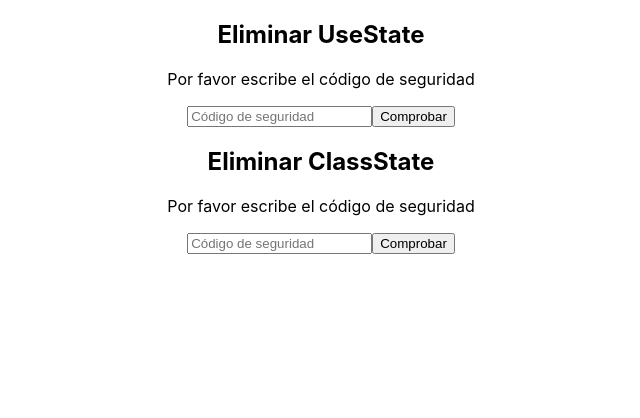
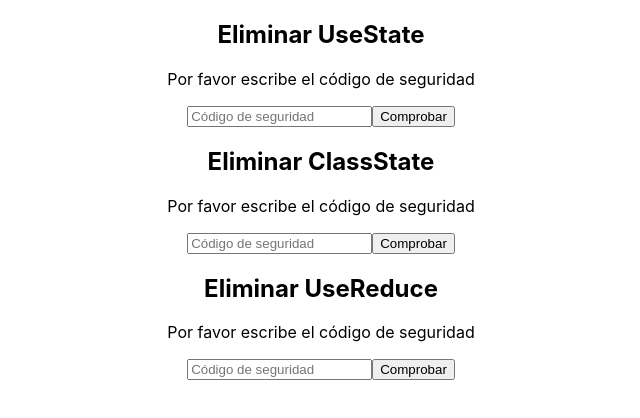
Before and after one commit to DavidEspinoG/learning_react_state, a React (Create React App) app: page / in a window 1280 px wide. Shown: the top 418 px of the page, without its empty margins (319-959 px from the left). Built offline with nearby package versions, Linux system fonts and the light colour scheme.

Commit message:
course finished

```diff
--- a/src/App.js
+++ b/src/App.js
@@ -1,5 +1,6 @@
 import { UseState } from './UseState.js'
 import { ClassState } from './ClassState.js'
+import { UseReducer } from './UseReducer.js';
 import './App.css';
 
 function App() {
@@ -7,6 +8,7 @@ function App() {
     <div className="App">
       <UseState name="UseState"/>
       <ClassState name="ClassState"/>
+      <UseReducer name="UseReduce"/>
     </div>
   );
 }
--- /dev/null
+++ b/src/UseReducer.js
@@ -0,0 +1,102 @@
+import React from 'react'
+import { reducer } from './reducer';
+const SECURITY_CODE = 'paradigma'
+
+const initialState = {
+    value: '',
+    error: false,
+    loading: false,
+    deleted: false,
+    confirmed: false
+}
+const actionTypes = {
+    confirm: 'CONFIRM',
+    error: 'ERROR',
+    delete: 'DELETE',
+    write: 'WRITE',
+    reset: 'RESET',
+    check: 'CHECK',
+}
+
+function UseReducer({ name }) {
+    const [ state, dispatch ] = React.useReducer(reducer, initialState)
+
+
+    React.useEffect(() => {
+        if(state.loading){
+            setTimeout(() => {
+                if(state.value === SECURITY_CODE) {
+                    dispatch({
+                        type: 'CONFIRM'
+                    })
+                } else {
+                    dispatch({
+                        type: 'ERROR'
+                    })
+                }
+            }, 2000)
+        }
+    })
+    if(!state.confirmed && !state.deleted){
+        return (
+            <div>
+                <h2>Eliminar { name }</h2>
+                <p>Por favor escribe el código de seguridad</p>
+                {state.error && (
+                    <p>Error: el código es incorrecto</p>
+                ) }
+                {state.loading && (
+                    <p>Cargando...</p>
+                ) }
+                <input placeholder="Código de seguridad"
+                value={state.value}
+                onChange={(event) => {
+                    dispatch({
+                        type: actionTypes.write,
+                        payload: event.target.value
+                    })
+                }}
+
+                />
+                <button
+                onClick={() =>  dispatch({
+                    type: actionTypes.check
+                })}
+                >Comprobar</button>
+            </div>
+        );
+    } else if(state.confirmed && !state.deleted){
+        return(
+            <React.Fragment>
+                <p>¿Estás seguro de que deseas eliminar?</p>
+                <button
+                onClick={() =>  dispatch({
+                    type: actionTypes.delete
+                })}
+                >Confirmar</button>
+                <button
+                onClick={() => {
+                    dispatch({
+                        type: actionTypes.reset
+                    })
+                }}
+                >Cancelar</button>
+            </React.Fragment>
+        )
+    } else if( state.confirmed && state.deleted ){
+        return(
+        <React.Fragment>
+            <p>Eliminado con éxito</p>
+            <button
+            onClick={() => {
+                dispatch({
+                    type: actionTypes.reset
+                })
+            }}
+            >Regresar al inicio</button>
+        </React.Fragment>)
+    }
+
+}
+
+export { UseReducer, actionTypes };
--- /dev/null
+++ b/src/reducer.js
@@ -0,0 +1,46 @@
+import { actionTypes } from "./UseReducer";
+const reducer = (state, action) => {
+    switch (action.type){
+        case actionTypes.error:
+            return {
+                ...state,
+                error: true,
+                loading: false
+            }
+        case actionTypes.check:
+            return {
+                ...state,
+                loading: true,
+                error: false
+            }
+        case actionTypes.confirm:
+            return {
+                ...state,
+                loading: false,
+                confirmed: true,
+            }
+        case actionTypes.delete:
+            return {
+                ...state,
+                deleted: true
+            }
+        case actionTypes.reset:
+            return {
+                ...state,
+                confirmed: false,
+                value: '',
+                deleted: false
+            }
+        case actionTypes.write:
+            return {
+                ...state,
+                value: action.payload,
+                error: false,
+            }
+        default:
+            return {
+                ...state
+            }
+    }
+}
+export { reducer }
```
